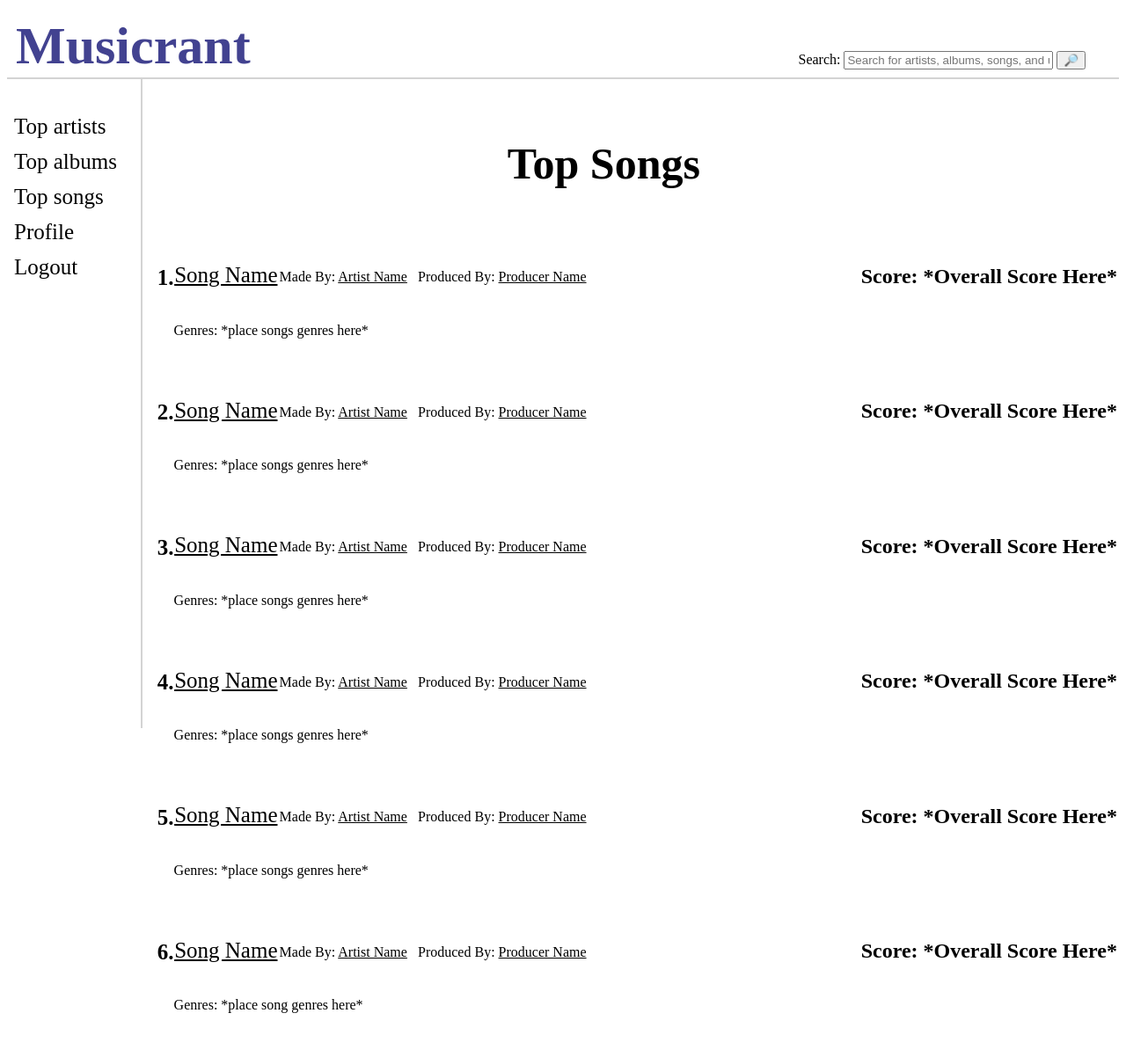
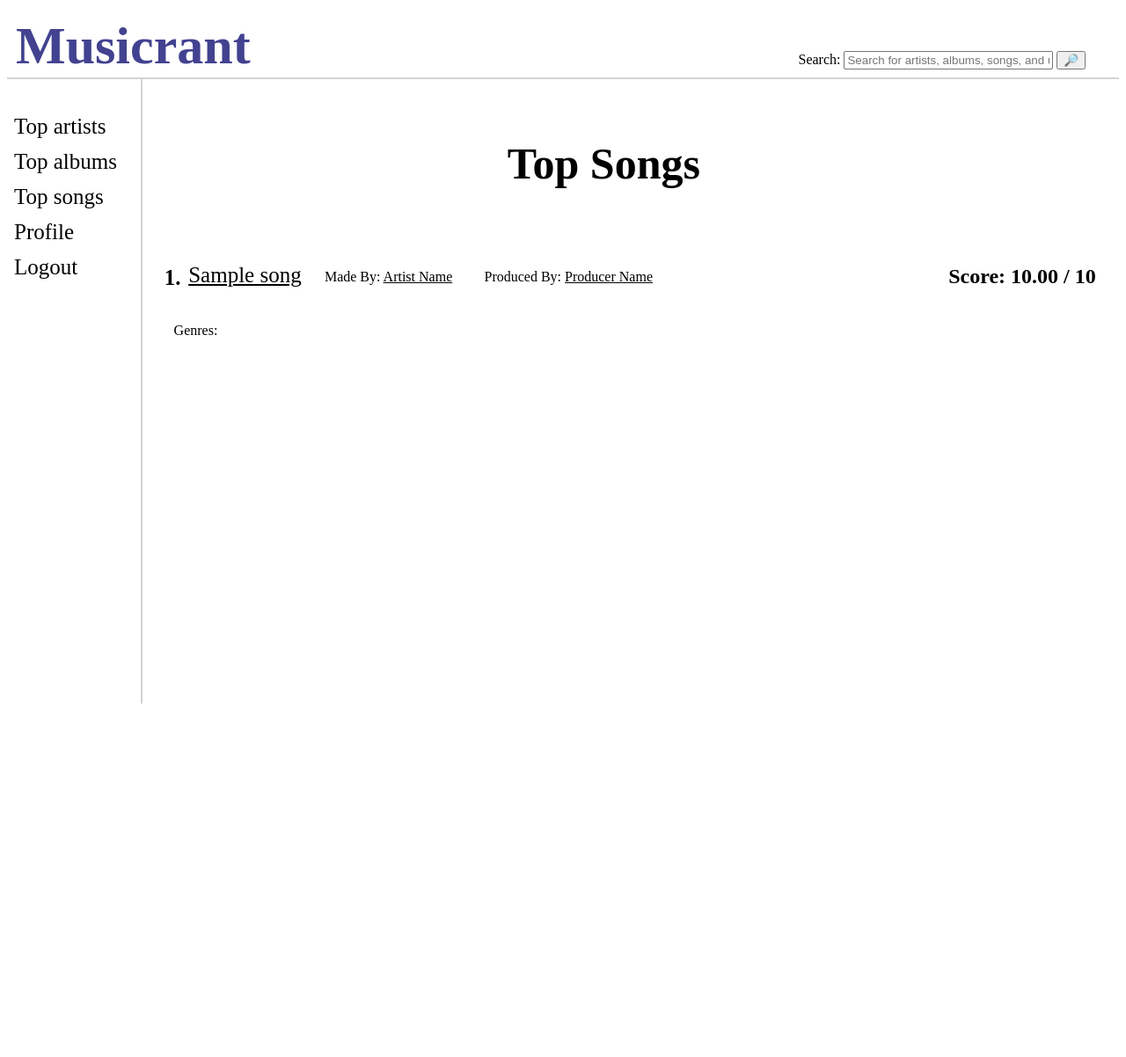
Before and after one commit to alexchchen/musicrant, a Django app: page /topSongs/ in a window 1280 px wide. Shown: the whole page at 88% size. After the commit the page ends 800 px from the top, so only its background shows below. Run offline with Django 4.2, Linux system fonts and the light colour scheme; tables that the repository leaves empty hold one stand-in row (values such as "Sample post").

Commit message:
started back end top songs

```diff
--- a/471Project/MyProject/FirstApp/templates/topSongs.html
+++ b/471Project/MyProject/FirstApp/templates/topSongs.html
@@ -73,90 +73,29 @@
   <body>
     {% block content %}
     <h4 class="TopSongsPageTitle">Top Songs</h4>
+
+    {% for song in songs %}
     <div class="SingleSong">
       <div class="FirstLine">
-        <h2 class="RankingNumber">1.</h2>
-        <a href="{% url 'singleSongPage' %}" class="SongLink">Song Name</a>
+        <h2 class="RankingNumber">{{ forloop.counter }}.</h2>
+        <a href="{% url 'singleSongPage' %}" class="SongLink">{{ song.name}}</a>
         <p class="MadeBy">
           Made By: <a href="#" class="ArtistLink">Artist Name</a>
         </p>
         <p class="ProducedBy">
           Produced By: <a href="#" class="ProducerLink">Producer Name</a>
         </p>
-        <h2 class="OverallScore">Score: *Overall Score Here*</h2>
+        <h2 class="OverallScore">
+          Score: {{ song.overall_score|floatformat:2 }} / 10
+        </h2>
       </div>
-      <p class="GenreParagraph">Genres: *place songs genres here*</p>
+      <p class="GenreParagraph">
+        Genres:
+        {% for genre in artist.artist_genre_set.all %}
+          {{ genre.get_genre_display }}{% if not forloop.last %}, {% endif %}
+        {% endfor %}
+      </p>
     </div>
-    <div class="SingleSong">
-      <div class="FirstLine">
-        <h2 class="RankingNumber">2.</h2>
-        <a href="{% url 'singleSongPage' %}" class="SongLink">Song Name</a>
-        <p class="MadeBy">
-          Made By: <a href="#" class="ArtistLink">Artist Name</a>
-        </p>
-        <p class="ProducedBy">
-          Produced By: <a href="#" class="ProducerLink">Producer Name</a>
-        </p>
-        <h2 class="OverallScore">Score: *Overall Score Here*</h2>
-      </div>
-      <p class="GenreParagraph">Genres: *place songs genres here*</p>
-    </div>
-    <div class="SingleSong">
-      <div class="FirstLine">
-        <h2 class="RankingNumber">3.</h2>
-        <a href="{% url 'singleSongPage' %}" class="SongLink">Song Name</a>
-        <p class="MadeBy">
-          Made By: <a href="#" class="ArtistLink">Artist Name</a>
-        </p>
-        <p class="ProducedBy">
-          Produced By: <a href="#" class="ProducerLink">Producer Name</a>
-        </p>
-        <h2 class="OverallScore">Score: *Overall Score Here*</h2>
-      </div>
-      <p class="GenreParagraph">Genres: *place songs genres here*</p>
-    </div>
-    <div class="SingleSong">
-      <div class="FirstLine">
-        <h2 class="RankingNumber">4.</h2>
-        <a href="{% url 'singleSongPage' %}" class="SongLink">Song Name</a>
-        <p class="MadeBy">
-          Made By: <a href="#" class="ArtistLink">Artist Name</a>
-        </p>
-        <p class="ProducedBy">
-          Produced By: <a href="#" class="ProducerLink">Producer Name</a>
-        </p>
-        <h2 class="OverallScore">Score: *Overall Score Here*</h2>
-      </div>
-      <p class="GenreParagraph">Genres: *place songs genres here*</p>
-    </div>
-    <div class="SingleSong">
-      <div class="FirstLine">
-        <h2 class="RankingNumber">5.</h2>
-        <a href="{% url 'singleSongPage' %}" class="SongLink">Song Name</a>
-        <p class="MadeBy">
-          Made By: <a href="#" class="ArtistLink">Artist Name</a>
-        </p>
-        <p class="ProducedBy">
-          Produced By: <a href="#" class="ProducerLink">Producer Name</a>
-        </p>
-        <h2 class="OverallScore">Score: *Overall Score Here*</h2>
-      </div>
-      <p class="GenreParagraph">Genres: *place songs genres here*</p>
-    </div>
-    <div class="SingleSong">
-      <div class="FirstLine">
-        <h2 class="RankingNumber">6.</h2>
-        <a href="{% url 'singleSongPage' %}" class="SongLink">Song Name</a>
-        <p class="MadeBy">
-          Made By: <a href="#" class="ArtistLink">Artist Name</a>
-        </p>
-        <p class="ProducedBy">
-          Produced By: <a href="#" class="ProducerLink">Producer Name</a>
-        </p>
-        <h2 class="OverallScore">Score: *Overall Score Here*</h2>
-      </div>
-      <p class="GenreParagraph">Genres: *place song genres here*</p>
-    </div>
-    {% endblock %}
+    {% endfor %} {% endblock %}
   </body>
 </html>
--- a/471Project/MyProject/FirstApp/views.py
+++ b/471Project/MyProject/FirstApp/views.py
@@ -100,8 +100,20 @@
 
 
 def topSongsPage(request):
+    songs = Song.objects.annotate(
+        overall_score = Avg(
+            (F('ratings__originality_score') +
+             F('ratings__lyric_score') +
+             F('ratings__vibe_score') +
+             F('ratings__instrumental_score')) / 4
+        )
+    ).order_by('-overall_score')[:10]
+
     template = loader.get_template('topSongs.html')
-    return HttpResponse(template.render())
+    context = {
+        'songs': songs
+    }
+    return HttpResponse(template.render(context, request))
 
 
 def loginPage(request):
```
